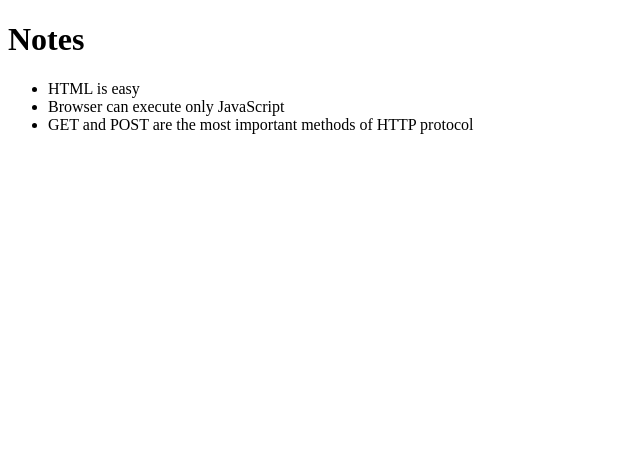
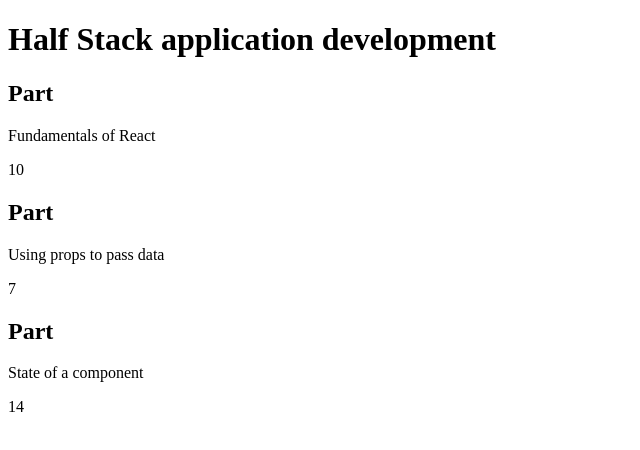
Before and after one commit to kuure/fso, a React (Vite) app: page / in a window 1280 px wide. Shown: the top 450 px of the page, without its empty margins (0-640 px from the left). Built offline with nearby package versions, Linux system fonts and the light colour scheme.

Commit message:
working version after 2.1

```diff
--- a/src/App.jsx
+++ b/src/App.jsx
@@ -1,16 +1,29 @@
-import Note from './components/Note'
+import Course from "./components/Course"
 
-const App = ({ notes }) => {
-	return (
-		<div>
-			<h1>Notes</h1>
-			<ul>
-				{notes.map(note =>
-					<Note key={note.id} note={note} />
-				)}
-			</ul>
-		</div>
-	)
+const App = () => {
+	const course = {
+		id: 1,
+		name: 'Half Stack application development',
+		parts: [
+			{
+				name: 'Fundamentals of React',
+				exercises: 10,
+				id: 1
+			},
+			{
+				name: 'Using props to pass data',
+				exercises: 7,
+				id: 2
+			},
+			{
+				name: 'State of a component',
+				exercises: 14,
+				id: 3
+			}
+		]
+	}
+
+	return <Course course={course} />
 }
 
 export default App
--- /dev/null
+++ b/src/components/Course.jsx
@@ -0,0 +1,46 @@
+const Course = ({course}) => {
+	return (
+	<div>
+		<Header course={course} />
+
+		<Content>
+			{course.parts.map(part =>
+				<Part key={part.id} part={part} />
+			)}
+		</Content>
+
+	</div>
+	)
+}
+
+export default Course
+
+
+const Header = ({course}) => {
+	return (
+		<header>
+			<h1>{course.name}</h1>
+		</header>
+	)
+}
+
+
+
+const Content = ({children}) => {
+	return (
+		<main>
+			{children}
+		</main>
+	)
+}
+
+
+const Part = ({part}) => {
+	return (
+		<article>
+			<h2>Part</h2>
+			<p>{part.name}</p>
+			<p>{part.exercises}</p>
+		</article>
+	)
+}
```
